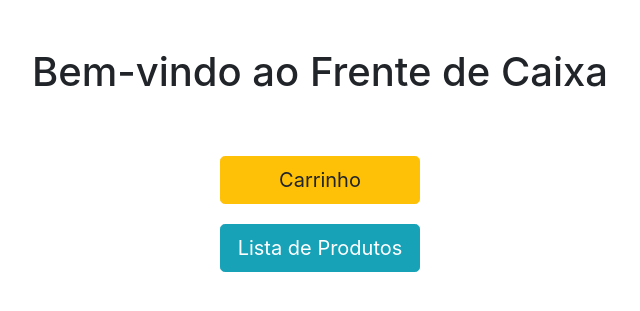
After one commit to quintiliano95/FrenteDeCaixa, a Django app: template caixa/frente_caixa/templates/homepage.html in a window 1280 px wide. The commit adds this page. Shown: the top 311 px of the page, without its empty margins (320-960 px from the left). Run offline with Django 3.2, Linux system fonts and the light colour scheme; the template is opened without the code that fills it, so the values that code supplies are empty; some libraries are stand-ins or nearby versions.

Commit message:
CheckPoint

```diff
--- /dev/null
+++ b/caixa/frente_caixa/templates/homepage.html
@@ -0,0 +1,30 @@
+<!DOCTYPE html>
+<html lang="en">
+<head>
+    <meta charset="UTF-8">
+    <meta name="viewport" content="width=device-width, initial-scale=1.0">
+    <title>Homepage - Frente de Caixa</title>
+    <link href="https://stackpath.bootstrapcdn.com/bootstrap/4.5.2/css/bootstrap.min.css" rel="stylesheet">
+    <style>
+        .homepage-buttons {
+            display: flex;
+            flex-direction: column;
+            align-items: center;
+            margin-top: 50px;
+        }
+        .homepage-buttons a {
+            margin: 10px;
+            width: 200px;
+        }
+    </style>
+</head>
+<body>
+    <div class="container">
+        <h1 class="text-center mt-5">Bem-vindo ao Frente de Caixa</h1>
+        <div class="homepage-buttons">
+            <a href="{% url 'ver_carrinho' %}" class="btn btn-warning btn-lg">Carrinho</a>
+            <a href="{% url 'lista_produtos' %}" class="btn btn-info btn-lg">Lista de Produtos</a>
+        </div>
+    </div>
+</body>
+</html>
--- a/caixa/frente_caixa/templates/lista_produtos.html
+++ b/caixa/frente_caixa/templates/lista_produtos.html
@@ -25,6 +25,7 @@
                     <td>R$ {{ produto.preco }}</td>
                     <td>
                         <a href="{% url 'adicionar_ao_carrinho' produto.id %}" class="btn btn-success">Adicionar ao Carrinho</a>
+                        <a href="{% url 'homepage' %}" class="btn btn-secondary mb-3">Voltar à Homepage</a>
                     </td>
                 </tr>
                 {% endfor %}
--- a/caixa/frente_caixa/urls.py
+++ b/caixa/frente_caixa/urls.py
@@ -2,6 +2,7 @@ from django.urls import path
 from . import views
 
 urlpatterns = [
+    path('', views.homepage, name='homepage'),
     path('produtos/', views.lista_produtos, name='lista_produtos'),
     path('registrar_venda/<int:produto_id>/', views.registrar_venda, name='registrar_venda'),
     path('adicionar_produto/', views.adicionar_produto, name='adicionar_produto'),
--- a/caixa/frente_caixa/views.py
+++ b/caixa/frente_caixa/views.py
@@ -1,6 +1,10 @@
 from django.shortcuts import render, redirect, get_object_or_404
 from .models import Produto, Venda, Carrinho
 from .forms import ProdutoForm, AdicionarAoCarrinhoForm
+
+
+def homepage(request):
+    return render(request, 'homepage.html')
 
 
 def lista_produtos(request):
```
